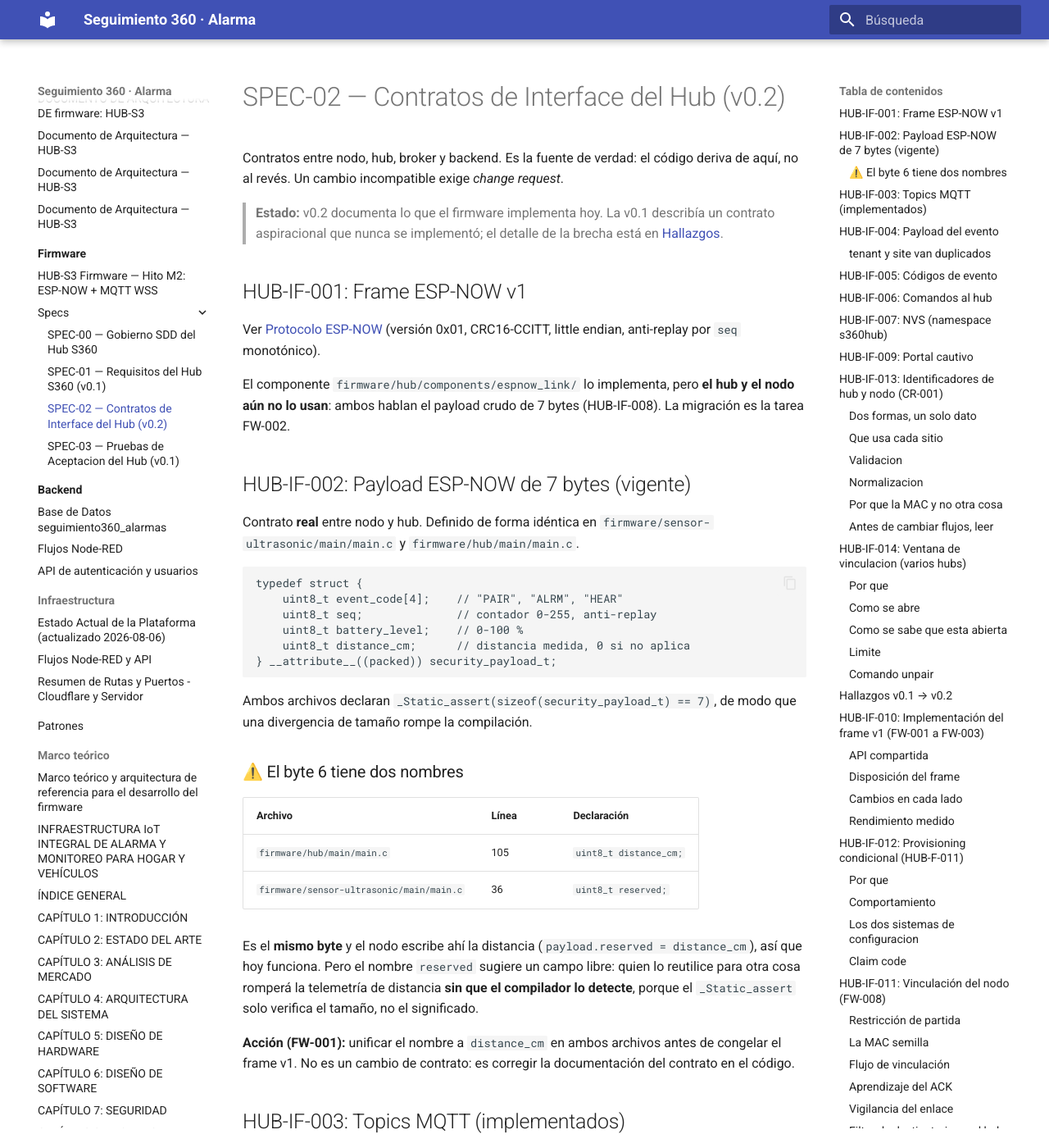
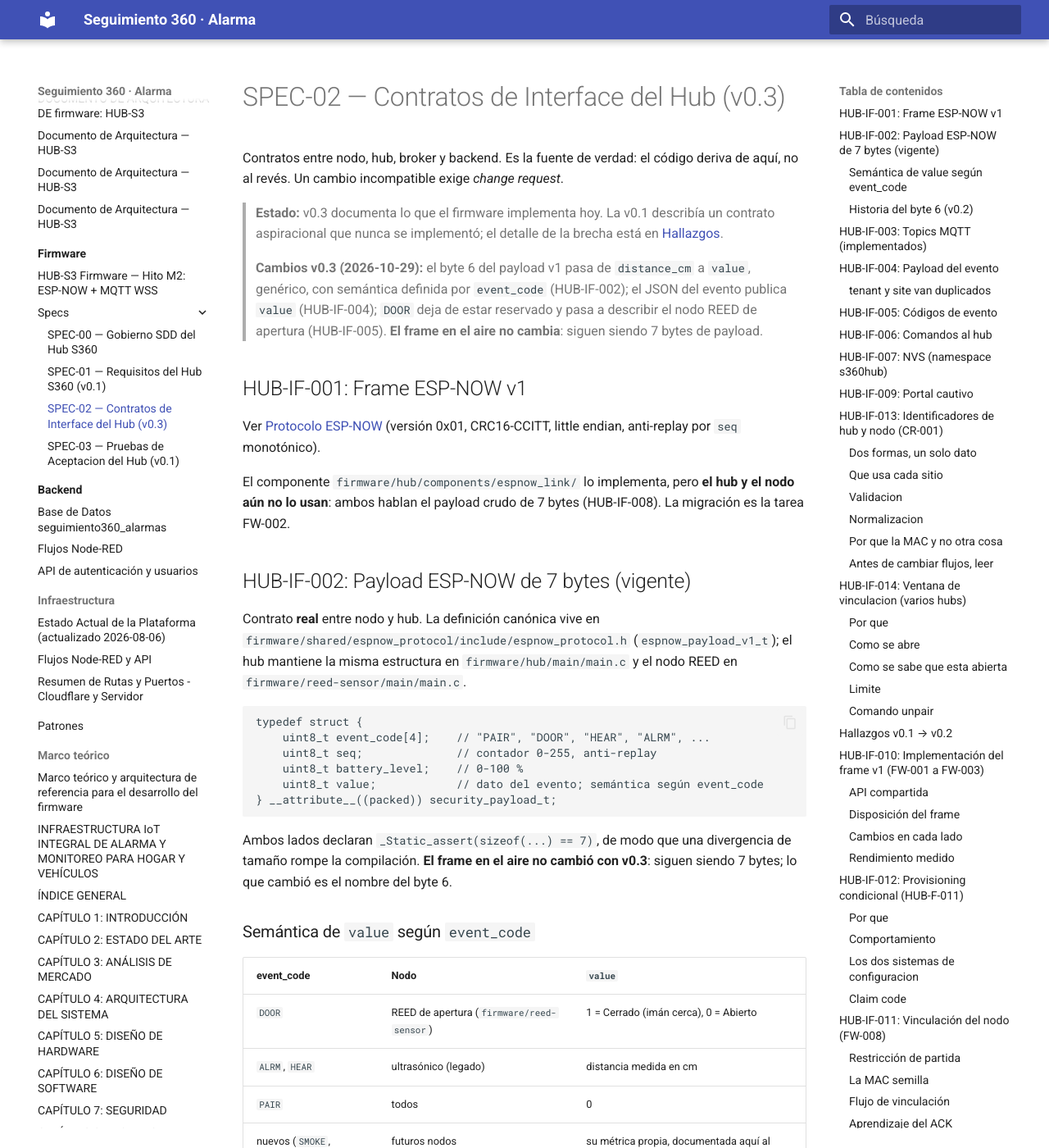
Before and after one commit to khalifa63/seguimiento360-alarma, an MkDocs documentation site: the page built from docs/firmware/specs/02-interfaces.md, in a window 1280 px wide and 1400 px high. Shown: the whole window at 82% size. Built offline with MkDocs 1.6.1 and Material for MkDocs 9.7.7, drawn with Linux system fonts in a browser that asks for light colours; some of the changed text lies outside the part shown.

Commit message:
spec(firmware): SPEC-02 v0.3 - byte 6 generico value y semantica por event_code
El byte 6 del payload v1 pasa de distance_cm a value (DOOR: 1=Cerrado, 0=Abierto; ALRM/HEAR: distancia en cm, legado). El JSON del evento publica value. DOOR deja de estar reservado y describe al nodo REED. La gravedad Gotify se documenta como la implementa el flujo en vivo (DOOR=media). El frame en el aire no cambia: 7 bytes.

```diff
--- a/docs/firmware/specs/02-interfaces.md
+++ b/docs/firmware/specs/02-interfaces.md
@@ -1,11 +1,17 @@
-# SPEC-02 — Contratos de Interface del Hub (v0.2)
+# SPEC-02 — Contratos de Interface del Hub (v0.3)
 
 Contratos entre nodo, hub, broker y backend. Es la fuente de verdad: el código
 deriva de aquí, no al revés. Un cambio incompatible exige *change request*.
 
-> **Estado:** v0.2 documenta lo que el firmware implementa hoy. La v0.1 describía
+> **Estado:** v0.3 documenta lo que el firmware implementa hoy. La v0.1 describía
 > un contrato aspiracional que nunca se implementó; el detalle de la brecha está
 > en [Hallazgos](#hallazgos-v01--v02).
+>
+> **Cambios v0.3 (2026-10-29):** el byte 6 del payload v1 pasa de `distance_cm`
+> a `value`, genérico, con semántica definida por `event_code` (HUB-IF-002); el
+> JSON del evento publica `value` (HUB-IF-004); `DOOR` deja de estar reservado y
+> pasa a describir el nodo REED de apertura (HUB-IF-005). **El frame en el aire
+> no cambia**: siguen siendo 7 bytes de payload.
 
 ## HUB-IF-001: Frame ESP-NOW v1
 
@@ -18,35 +24,37 @@ hub y el nodo aún no lo usan**: ambos hablan el payload crudo de 7 bytes
 
 ## HUB-IF-002: Payload ESP-NOW de 7 bytes (vigente)
 
-Contrato **real** entre nodo y hub. Definido de forma idéntica en
-`firmware/sensor-ultrasonic/main/main.c` y `firmware/hub/main/main.c`.
+Contrato **real** entre nodo y hub. La definición canónica vive en
+`firmware/shared/espnow_protocol/include/espnow_protocol.h`
+(`espnow_payload_v1_t`); el hub mantiene la misma estructura en
+`firmware/hub/main/main.c` y el nodo REED en `firmware/reed-sensor/main/main.c`.
 
     typedef struct {
-        uint8_t event_code[4];    // "PAIR", "ALRM", "HEAR"
+        uint8_t event_code[4];    // "PAIR", "DOOR", "HEAR", "ALRM", ...
         uint8_t seq;              // contador 0-255, anti-replay
         uint8_t battery_level;    // 0-100 %
-        uint8_t distance_cm;      // distancia medida, 0 si no aplica
+        uint8_t value;            // dato del evento; semántica según event_code
     } __attribute__((packed)) security_payload_t;
 
-Ambos archivos declaran `_Static_assert(sizeof(security_payload_t) == 7)`, de
-modo que una divergencia de tamaño rompe la compilación.
+Ambos lados declaran `_Static_assert(sizeof(...) == 7)`, de modo que una
+divergencia de tamaño rompe la compilación. **El frame en el aire no cambió con
+v0.3**: siguen siendo 7 bytes; lo que cambió es el nombre del byte 6.
 
-### ⚠️ El byte 6 tiene dos nombres
+### Semántica de `value` según `event_code`
 
-| Archivo | Línea | Declaración |
+| event_code | Nodo | `value` |
 |---|---|---|
-| `firmware/hub/main/main.c` | 105 | `uint8_t distance_cm;` |
-| `firmware/sensor-ultrasonic/main/main.c` | 36 | `uint8_t reserved;` |
+| `DOOR` | REED de apertura (`firmware/reed-sensor`) | 1 = Cerrado (imán cerca), 0 = Abierto |
+| `ALRM`, `HEAR` | ultrasónico (legado) | distancia medida en cm |
+| `PAIR` | todos | 0 |
+| nuevos (`SMOKE`, `PANIC`, ...) | futuros nodos | su métrica propia, documentada aquí al darlos de alta |
 
-Es el **mismo byte** y el nodo escribe ahí la distancia
-(`payload.reserved = distance_cm`), así que hoy funciona. Pero el nombre
-`reserved` sugiere un campo libre: quien lo reutilice para otra cosa romperá la
-telemetría de distancia **sin que el compilador lo detecte**, porque el
-`_Static_assert` solo verifica el tamaño, no el significado.
+### Historia del byte 6 (v0.2)
 
-**Acción (FW-001):** unificar el nombre a `distance_cm` en ambos archivos antes
-de congelar el frame v1. No es un cambio de contrato: es corregir la
-documentación del contrato en el código.
+Hasta v0.2 el byte se llamaba `distance_cm` (antes `reserved` en el nodo), un
+nombre que solo encajaba con el nodo ultrasónico y que no escala a los nuevos
+tipos de nodo. La v0.3 lo renombra a `value`; el detalle histórico queda en el
+historial git.
 
 ## HUB-IF-003: Topics MQTT (implementados)
 
@@ -76,10 +84,16 @@ Publicado por el hub en el topic de evento:
       "event": "ALRM",
       "seq": 42,
       "battery": 95,
-      "distance_cm": 195,
+      "value": 195,
       "tenant": "1",
       "site": "1"
     }
+
+`value` es el byte 6 del payload (HUB-IF-002, v0.3): para `DOOR` es el estado
+de la puerta (0 = Abierto, 1 = Cerrado); para el ultrasónico, la distancia en
+cm (legado). Nota de transición: la API de eventos del backend lo expone
+transitoriamente con la clave histórica `distance_cm` mientras la UI termina
+su migración; el JSON del hub ya usa `value`.
 
 `node_name`, `location` y `room` los añade el hub desde su registro de nodos en
 NVS; si el nodo no está vinculado, publica `"Nodo Desconocido"`,
@@ -96,12 +110,14 @@ parsean `msg.topic.split('/')` y usan las posiciones 2 y 4.
 | Código | Significado |
 |---|---|
 | `PAIR` | solicitud de vinculación del nodo |
-| `ALRM` | alarma por umbral de distancia |
+| `DOOR` | apertura/cierre del nodo REED: `value` 1 = Cerrado, 0 = Abierto |
+| `ALRM` | alarma por umbral de distancia (nodo ultrasónico) |
 | `HEAR` | latido periódico |
-| `GAS`, `SMOKE`, `FIRE`, `PANIC`, `MOV`, `DOOR`, `SEIS`, `SOS`, `HUM` | reservados para otros tipos de nodo |
+| `GAS`, `SMOKE`, `FIRE`, `PANIC`, `MOV`, `SEIS`, `SOS`, `HUM` | reservados para otros tipos de nodo |
 
-Node-RED considera críticos los que empiezan por `ALRM`, `GAS`, `SMOKE`,
-`FIRE`, `PANIC`, `MOV`, `DOOR`, `SEIS`, `SOS` o `HUM`, y los notifica por Gotify.
+Node-RED clasifica la gravedad para la notificación por Gotify: **crítica** para
+`ALRM`, `GAS`, `SMOKE`, `FIRE`, `PANIC`, `SOS` y `SEIS`; **media** para `DOOR`,
+`MOV` y `HUM` (v0.3 documenta lo que el flujo en vivo implementa).
 
 ## HUB-IF-006: Comandos al hub
 
@@ -388,7 +404,7 @@ Por eso el nodo necesita saber a quién preguntar antes de poder descubrir nada.
 Un nodo de fábrica no tiene nada en NVS. Para el primer `PAIR` usa unas
 constantes compiladas:
 
-    HUB_MAC_SEED_0..5   (main.c del nodo)
+    HUB_MAC_SEED_0..5   (main.c del nodo; `firmware/reed-sensor` lo implementa)
 
 **No son la MAC definitiva.** Son solo el destino de la primera pregunta. Una
 vez que el hub contesta, su MAC real se guarda en NVS y la semilla deja de
```
